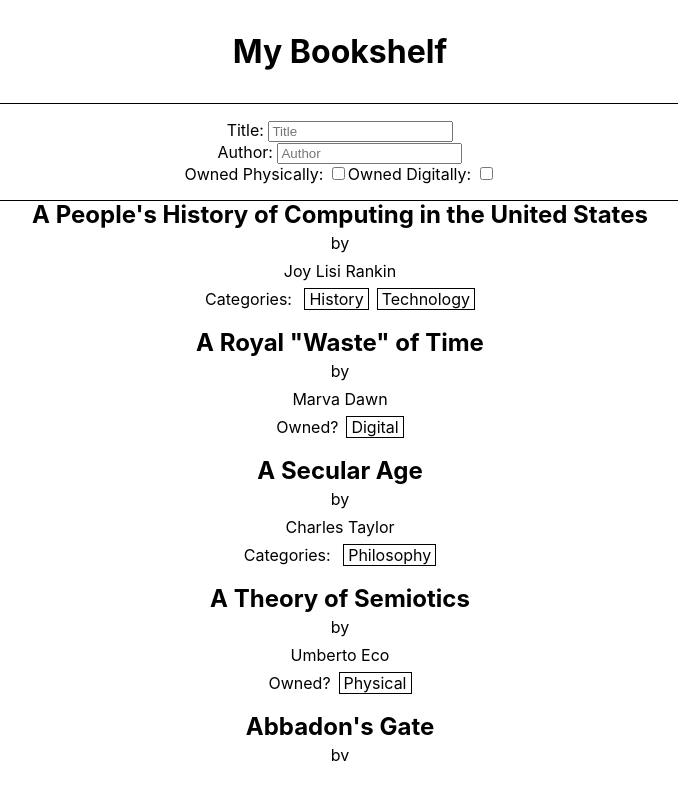
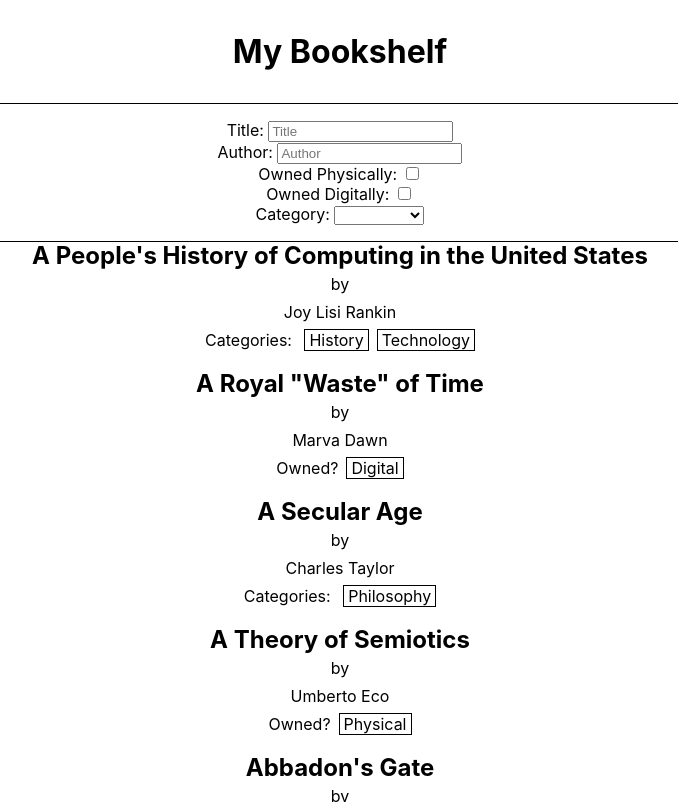
Before and after one commit to jporch/bookshelf-react-ts, a React (Create React App) app: page / in a window 1280 px wide. Shown: the whole page, without its empty margins (300-978 px from the left). Built offline with nearby package versions, Linux system fonts and the light colour scheme.

Commit message:
feat: category filter

```diff
--- a/src/BookList.tsx
+++ b/src/BookList.tsx
@@ -24,6 +24,7 @@ type BookListProps = {
 function BookList({initialBooks}: BookListProps) {
     const [booksData, setBooksData] = useState(books_data);
     const [books, setBooks] = useState(initialBooks);
+    const [categories, setCategories] = useState(new Set<string>());
     const [filters, setFilters] = useState({});
 
     useEffect(() => {
@@ -35,11 +36,17 @@ function BookList({initialBooks}: BookListProps) {
     }, []);
 
     useEffect(() => {
+        const cats = new Set(booksData.map(b => b.categories ).filter(b => b.length !== 0 ).flat(1));
+        setCategories(cats);
+    }, [booksData]);
+
+    useEffect(() => {
         let b = booksData;
         if ("title" in filters) b = b.filter((book)=>book.title.toLowerCase().includes(filters['title']));
         if ("author" in filters) b = b.filter((book)=>book.author.toLowerCase().includes(filters['author']));
         if ("owned" in filters && filters["owned"]["physical"] === "true") b = b.filter((book)=>book.owned_physical === "true");
         if ("owned" in filters && filters["owned"]["digital"] === "true") b = b.filter((book)=>book.owned_digital === "true");
+        if ("category" in filters && filters["category"]) b = b.filter((book)=>book.categories.includes(filters["category"]));
 
         setBooks(b);
     }, [filters,booksData]);
@@ -47,7 +54,7 @@ function BookList({initialBooks}: BookListProps) {
 
     return (
         <div>
-            <Controls filters={filters} handler={setFilters}/>
+            <Controls filters={filters} categories={categories} handler={setFilters}/>
             <List books={books}/>
         </div>
     );
--- a/src/Controls.tsx
+++ b/src/Controls.tsx
@@ -4,28 +4,32 @@ import './BookList.tsx';
 
 type ControlsProps = {
     filters: Object,
+    categories: Set<string>,
     handler: Function
 }
 
-function Controls({filters, handler}: ControlsProps) {
+function Controls({filters, categories, handler}: ControlsProps) {
     const [titleSearchTerm, setTitleSearchTerm] = useState("");
     const [authorSearchTerm, setAuthorSearchTerm] = useState("");
     const [ownedSearchTerm, setOwnedSearchTerm] = useState({physical:"false",digital:"false" });
+    const [categorySearchTerm, setCategorySearchTerm] = useState("");
 
     useEffect(() => {
 
         handler({
             title:titleSearchTerm.toLowerCase(),
             author:authorSearchTerm.toLowerCase(),
-            owned:ownedSearchTerm
+            owned:ownedSearchTerm,
+            category:categorySearchTerm
         });
-    },[titleSearchTerm,authorSearchTerm,ownedSearchTerm,handler]);
+    },[titleSearchTerm,authorSearchTerm,ownedSearchTerm,categorySearchTerm,handler]);
 
     return(
         <div className="controls">
             <TitleSearch title={titleSearchTerm} handler={setTitleSearchTerm}/>
             <AuthorSearch author={authorSearchTerm} handler={setAuthorSearchTerm}/>
             <OwnedSearch physical={ownedSearchTerm['physical']} digital={ownedSearchTerm['digital']} handler={setOwnedSearchTerm}/>
+            <CategoriesSearch categories={categories} category={categorySearchTerm} handler={setCategorySearchTerm}/>
         </div>
     );
 }
@@ -48,7 +52,7 @@ type AuthorSearchProps = {
 function AuthorSearch({author, handler}:AuthorSearchProps) {
     const handleChange = (e:any) => {handler(e.target.value);};
     return(
-        <div>Author: <input type="text" value={author} onChange={handleChange} placeholder="Author"/></div>
+        <div>Author:&nbsp;<input type="text" value={author} onChange={handleChange} placeholder="Author"/></div>
     );
 }
 
@@ -69,8 +73,25 @@ function OwnedSearch({physical, digital, handler}:OwnedSearchProps) {
 
     return(
         <div className="owned-filters">
-            <span>Owned Physically: <input key="physical_checkbox" type="checkbox" checked={physical==="true"} onChange={handlePhysicalChange}/></span>
-            <span>Owned Digitally: <input key="digital_checkbox" type="checkbox" checked={digital==="true"} onChange={handleDigitalChange}/></span>
+            <div>Owned Physically:&nbsp;<input key="physical_checkbox" type="checkbox" checked={physical==="true"} onChange={handlePhysicalChange}/></div>
+            <div>Owned Digitally:&nbsp;<input key="digital_checkbox" type="checkbox" checked={digital==="true"} onChange={handleDigitalChange}/></div>
+        </div>
+    );
+}
+
+type CategorySearchProps = {
+    categories: Set<string>,
+    category: string,
+    handler: Function
+}
+function CategoriesSearch({categories, category, handler}:CategorySearchProps) {
+    const handleChange = (e:any) => {handler(e.target.value);};
+    return(
+        <div>Category:&nbsp;
+            <select value={category} onChange={handleChange}>
+                <option value=""></option>
+                {Array.from(categories).map(c => <option value={c}>{c}</option>)}
+            </select>
         </div>
     );
 }
--- a/src/data/books.js
+++ b/src/data/books.js
@@ -43,7 +43,7 @@ export const books = [
         "id": "8gke8knq",
         "title": "Abbadon's Gate",
         "author": "James S.A. Corey",
-        "categories": [],
+        "categories": ["Fiction"],
         "isbn": "",
         "owned_physical": "",
         "owned_digital": "true",
```
